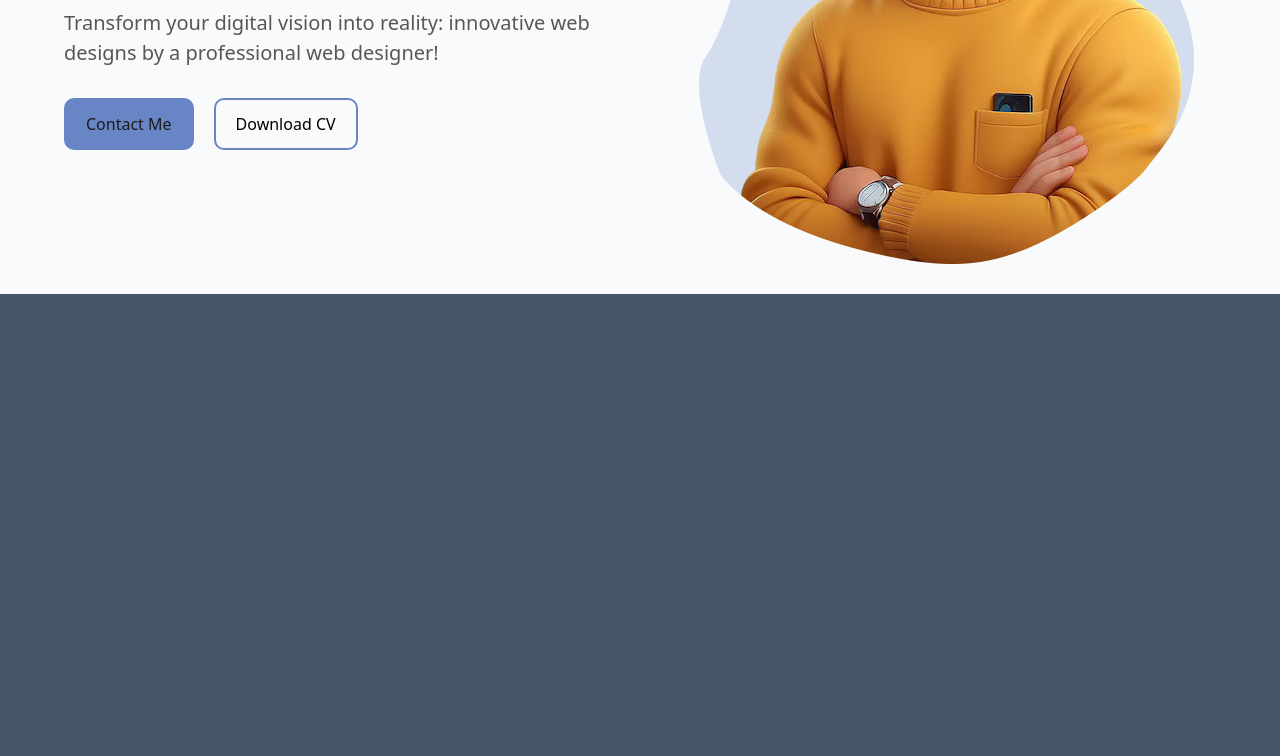
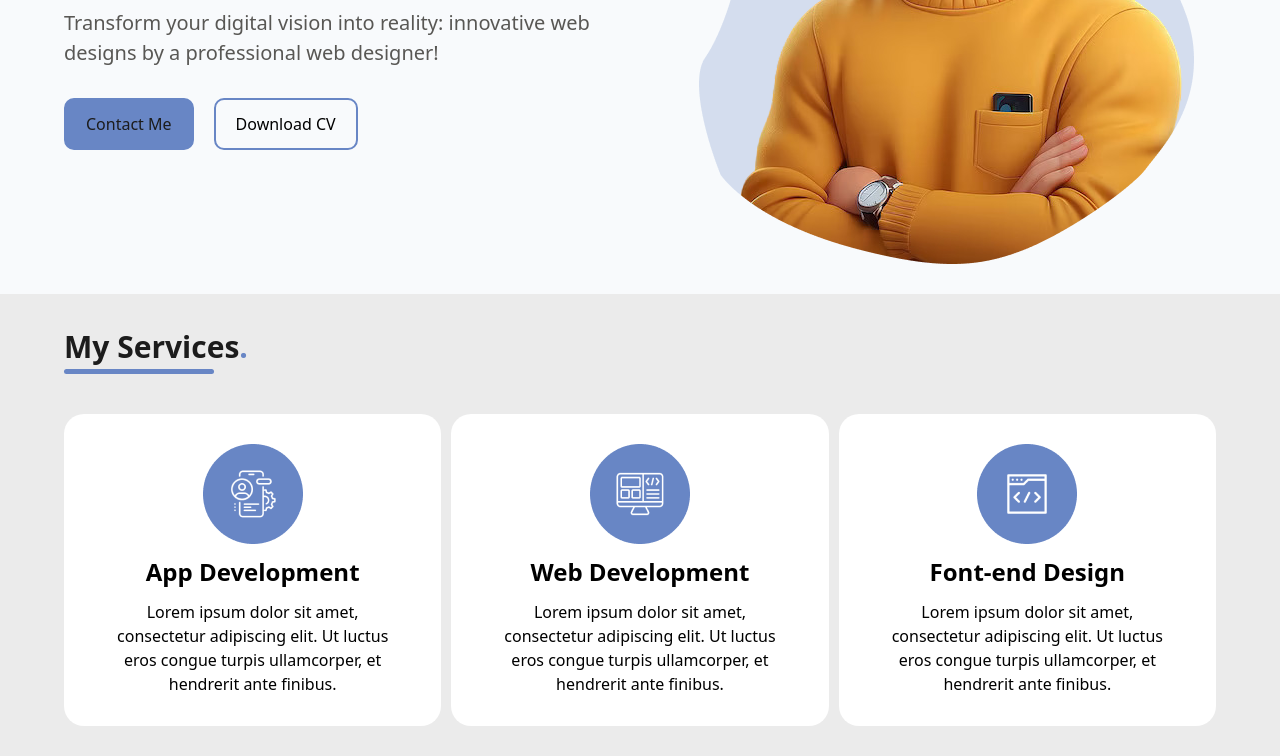
Before and after one commit to Shubham3803/portfolio, a website: page dist/index.html in a window 1280 px wide. Shown: the part 484-1240 px from the top of the page. Before the commit the page ends 800 px from the top, so only its background shows below. Drawn offline with Linux system fonts and the light colour scheme.

Commit message:
services section ends here

```diff
--- a/dist/index.html
+++ b/dist/index.html
@@ -50,7 +50,7 @@
 
             <div class="flex flex-wrap leading-[80px] justify-center sm:justify-start">
               <div class="text-[#1c1c1c] sm:flex pr-[10px] leading-[80px]">A Web
-               </div>
+              </div>
               <div class="text-[#6886c5] ">Developer</div>
             </div>
 
@@ -80,6 +80,69 @@
     </div>
 
   </div>
+
+  <!-- hero section ends here -->
+
+  <!-- services section starts here -->
+
+  </div>
+
+  <div class="px-[20px] w-full md:px-[64px] py-[30px] bg-[#ebebeb]">
+
+    <div class=" grid gap-[40px]">
+
+      <div class="grid text-center sm:text-left">
+        <div class="text-[30px] font-semibold text-[#1c1c1c]">My Services<span class="text-[#6886C5]">.</span> </div>
+        <div class="w-[150px] mx-auto sm:mx-0 bg-[#6886c5] rounded-[10px] h-[5px]"></div>
+      </div>
+
+
+      <div class="flex-wrap flex justify-center items-center md:flex-nowrap gap-[10px]">
+
+        <div class="px-[50px] py-[30px] rounded-[20px] : bg-white text-center ">
+          <div class="flex flex-col gap-[10px] justify-center items-center ">
+
+            <img src="/dist/img/Frame 54.png" alt="">
+
+            <div class="text-[24px] font-semibold  ">App Development</div>
+
+            <div class="">Lorem ipsum dolor sit amet, consectetur adipiscing elit. Ut luctus eros congue turpis ullamcorper, et hendrerit ante finibus.</div>
+
+          </div>
+        </div>
+
+
+        <div class="px-[50px] py-[30px]  rounded-[20px] bg-white text-center ">
+          <div class="flex flex-col gap-[10px] justify-center items-center ">
+
+            <img src="/dist/img/Frame 57.png" alt="">
+
+            <div class="text-[24px] font-semibold  ">Web Development</div>
+
+            <div class="">Lorem ipsum dolor sit amet, consectetur adipiscing elit. Ut luctus eros congue turpis ullamcorper, et hendrerit ante finibus.</div>
+
+          </div>
+        </div>
+
+
+        <div class="px-[50px] py-[30px]  rounded-[20px] bg-white text-center ">
+          <div class="flex flex-col gap-[10px] justify-center items-center ">
+
+            <img src="/dist/img/Frame 58.png" alt="">
+
+            <div class="text-[24px] font-semibold  ">Font-end Design</div>
+
+            <div class="">Lorem ipsum dolor sit amet, consectetur adipiscing elit. Ut luctus eros congue turpis ullamcorper, et hendrerit ante finibus.</div>
+
+          </div>
+        </div>
+
+      </div>
+
+    </div>
+
+  </div>
+<!-- services section ends here -->
 </body>
 
 </html>
```
Also changed, not shown: dist/img/Frame 54.png (added), dist/img/Frame 57.png (added), dist/img/Frame 58.png (added), dist/style.css.
